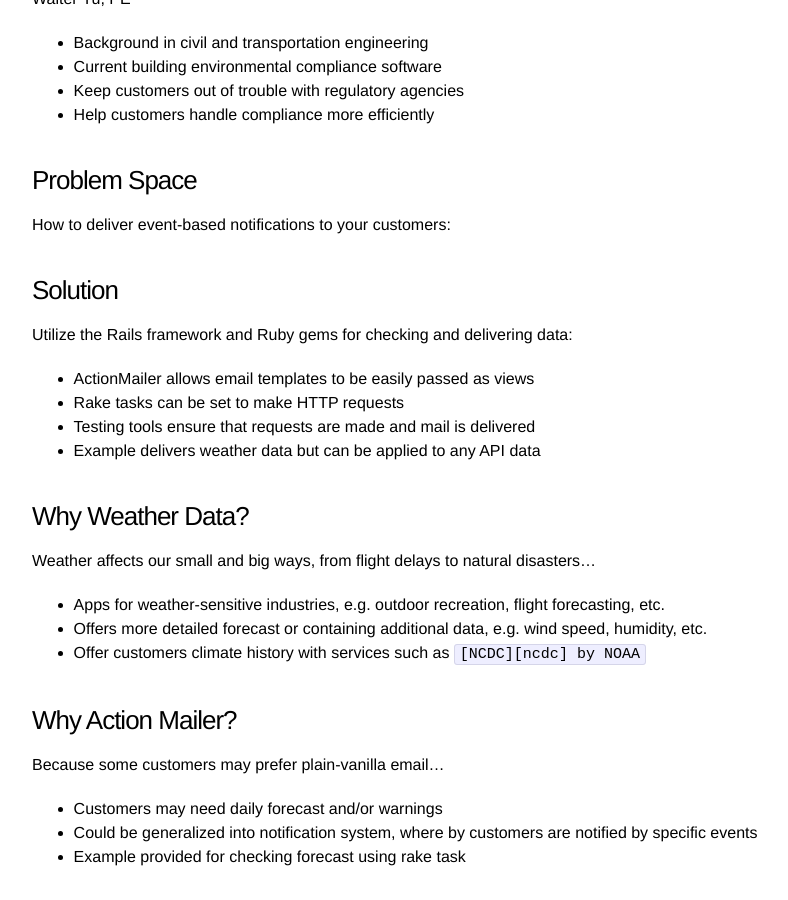
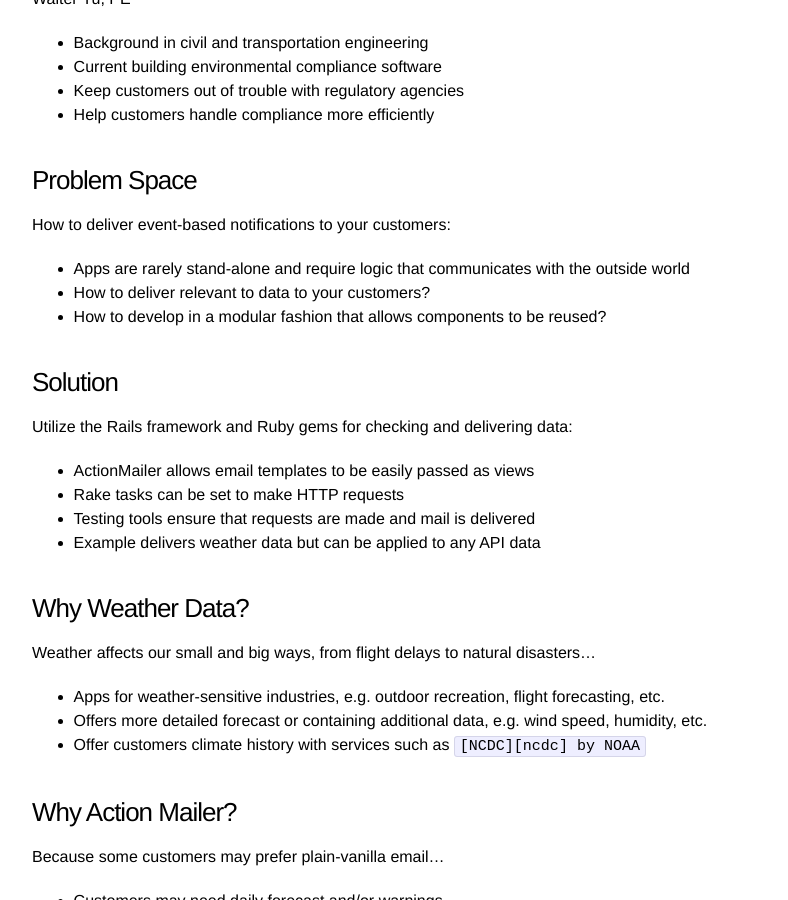
Before and after one commit to stormsavvy/stormsavvy.github.io, a Jekyll site: the page built from _posts/2014-11-20-east-bay-rails-meetup.markdown, in a window 1280 px wide and 900 px high, scrolled down 699 px. Shown: the whole window, without its empty margins (208-996 px from the left). Built offline with Jekyll 4.4.1, drawn with Linux system fonts in a browser that asks for light colours.

Commit message:
76663852 update presentation

```diff
--- a/_posts/2014-11-20-east-bay-rails-meetup.markdown
+++ b/_posts/2014-11-20-east-bay-rails-meetup.markdown
@@ -35,6 +35,11 @@ Walter Yu, PE
 
 How to deliver event-based notifications to your customers:
 
+* Apps are rarely stand-alone and require logic that communicates with
+  the outside world
+* How to deliver relevant to data to your customers?
+* How to develop in a modular fashion that allows components to be
+  reused?
 
 ### Solution
 
```
